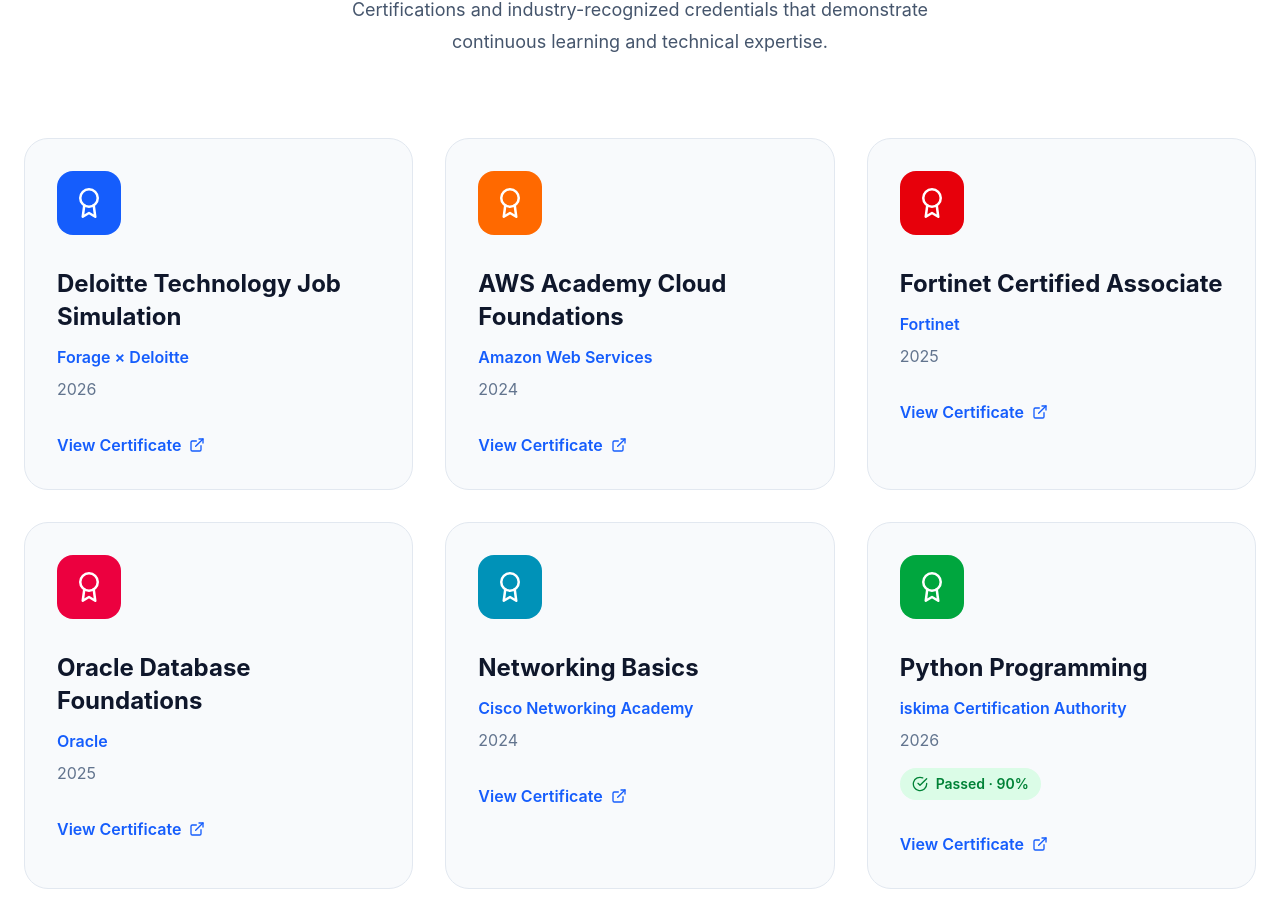
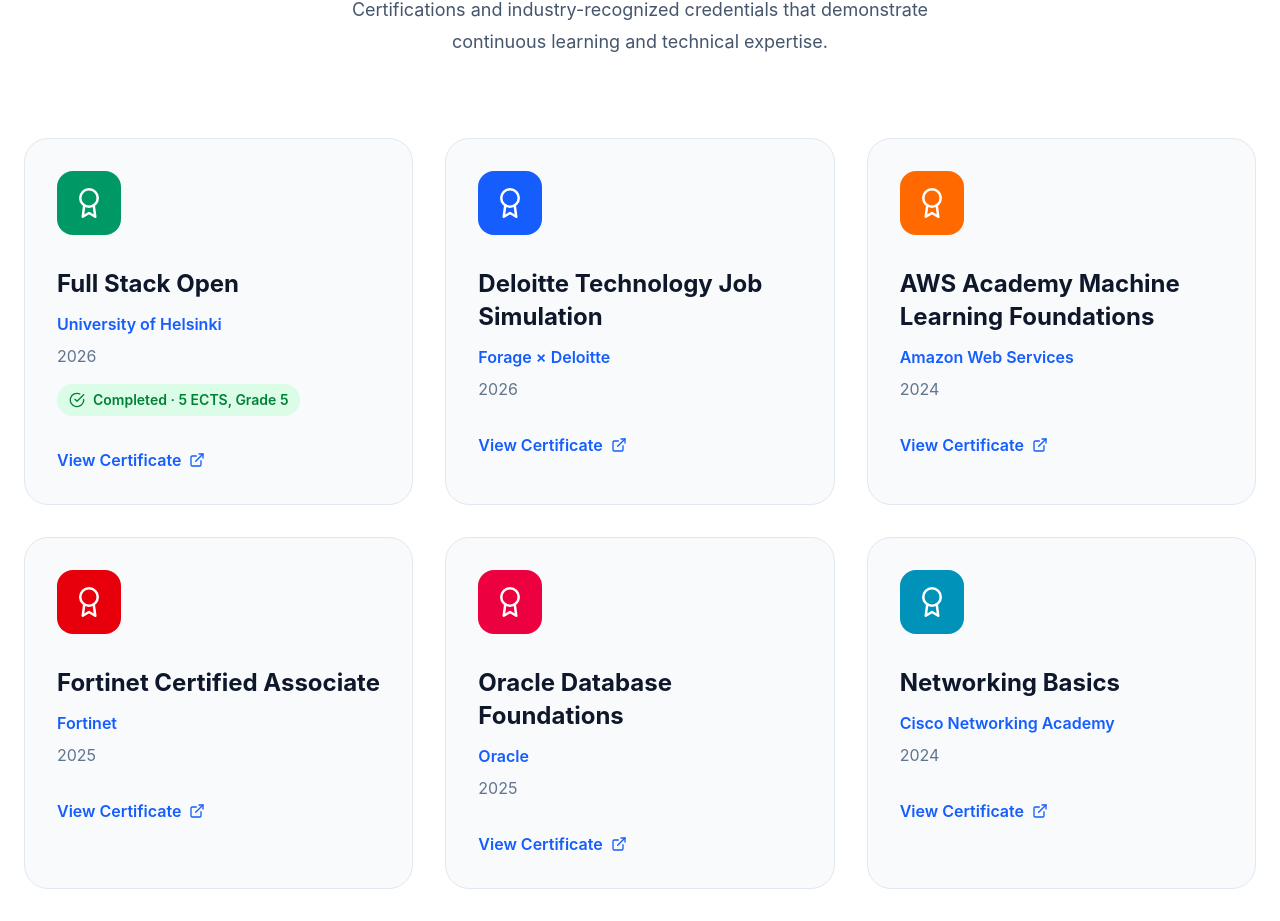
Before and after one commit to basith670/my_portfolio, a React (Vite) app: page / in a window 1280 px wide. Shown: the part 9251-10172 px from the top of the page. Built offline with nearby package versions, Linux system fonts and the light colour scheme.

Commit message:
Add Full Stack Open certification

```diff
--- a/src/data/certifications.js
+++ b/src/data/certifications.js
@@ -1,6 +1,17 @@
 const certifications = [
   {
     id: 1,
+    title: "Full Stack Open",
+    issuer: "University of Helsinki",
+    year: "2026",
+    score: "5 ECTS, Grade 5",
+    status: "Completed",
+    file: "/certificates/full-stack-open.pdf",
+    color: "bg-emerald-600",
+  },
+
+  {
+    id: 2,
     title: "Deloitte Technology Job Simulation",
     issuer: "Forage × Deloitte",
     year: "2026",
@@ -9,8 +20,8 @@
   },
 
   {
-    id: 2,
-    title: "AWS Academy Cloud Foundations",
+    id: 3,
+    title: "AWS Academy Machine Learning Foundations",
     issuer: "Amazon Web Services",
     year: "2024",
     file: "/certificates/aws.pdf",
@@ -18,7 +29,7 @@
   },
 
   {
-    id: 3,
+    id: 4,
     title: "Fortinet Certified Associate",
     issuer: "Fortinet",
     year: "2025",
@@ -27,7 +38,7 @@
   },
 
   {
-    id: 4,
+    id: 5,
     title: "Oracle Database Foundations",
     issuer: "Oracle",
     year: "2025",
@@ -36,7 +47,7 @@
   },
 
   {
-    id: 5,
+    id: 6,
     title: "Networking Basics",
     issuer: "Cisco Networking Academy",
     year: "2024",
@@ -45,7 +56,7 @@
   },
 
   {
-    id: 6,
+    id: 7,
     title: "Python Programming",
     issuer: "iskima Certification Authority",
     year: "2026",
```
Also changed, not shown: 2 other files (tests, documents, lock files or other folders).
